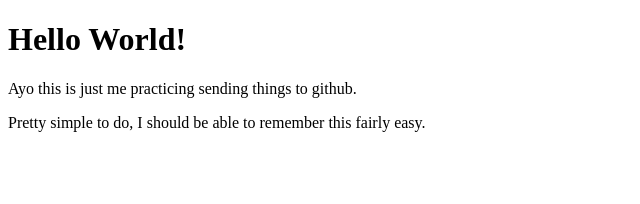
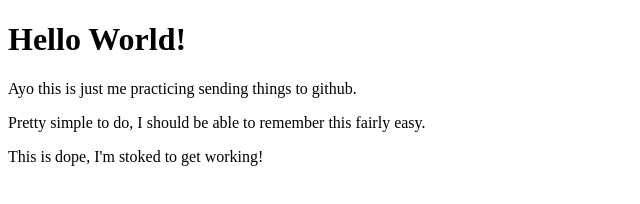
Before and after one commit to AndySanchez726/welcome-session, a plain HTML site: page index.html in a window 1280 px wide. Shown: the whole page, without its empty margins (0-640 px from the left). Drawn offline with Linux system fonts and the light colour scheme.

```diff
--- a/index.html
+++ b/index.html
@@ -8,5 +8,6 @@
     <h1>Hello World!</h1>
     <p>Ayo this is just me practicing sending things to github.</p>
     <p>Pretty simple to do, I should be able to remember this fairly easy.</p>
+    <p>This is dope, I'm stoked to get working!</p>
   </body>
 </html>
```
